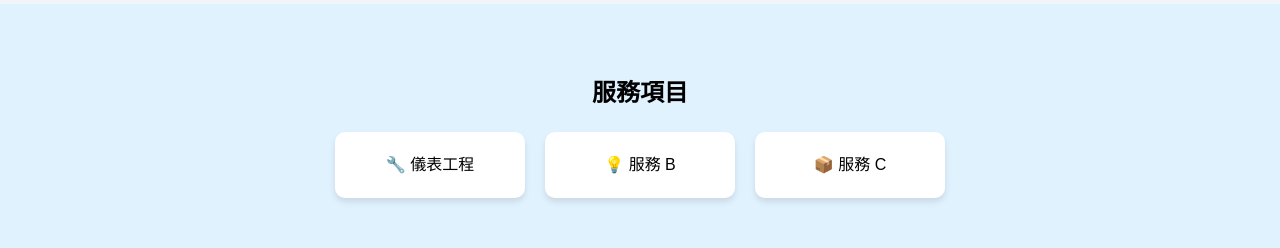
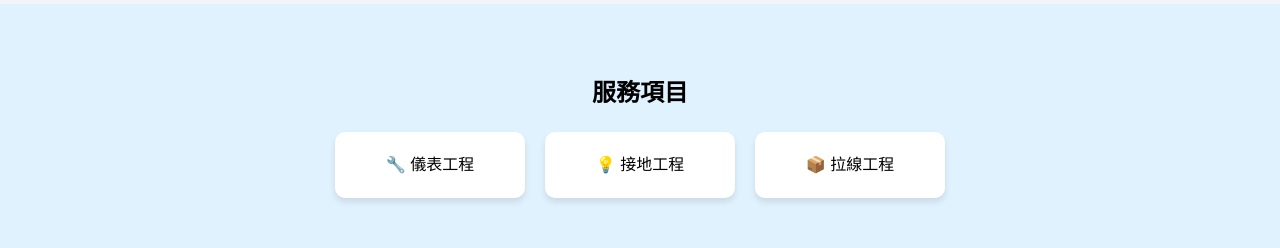
Before and after one commit to Yvettekoy/-, a plain HTML site: page index.html in a window 1280 px wide. Shown: the part 780-1028 px from the top of the page. Drawn offline with Linux system fonts and the light colour scheme.

Commit message:
更新說明

```diff
--- a/index.html
+++ b/index.html
@@ -58,8 +58,8 @@
         <h2>服務項目</h2>
         <div class="service-cards">
             <div class="card hidden" data-modal="modalA">🔧 儀表工程</div>
-            <div class="card hidden" data-modal="modalB">💡 服務 B</div>
-            <div class="card hidden" data-modal="modalC">📦 服務 C</div>
+            <div class="card hidden" data-modal="modalB">💡 接地工程</div>
+            <div class="card hidden" data-modal="modalC">📦 拉線工程</div>
         </div>
     </section>
 
```
